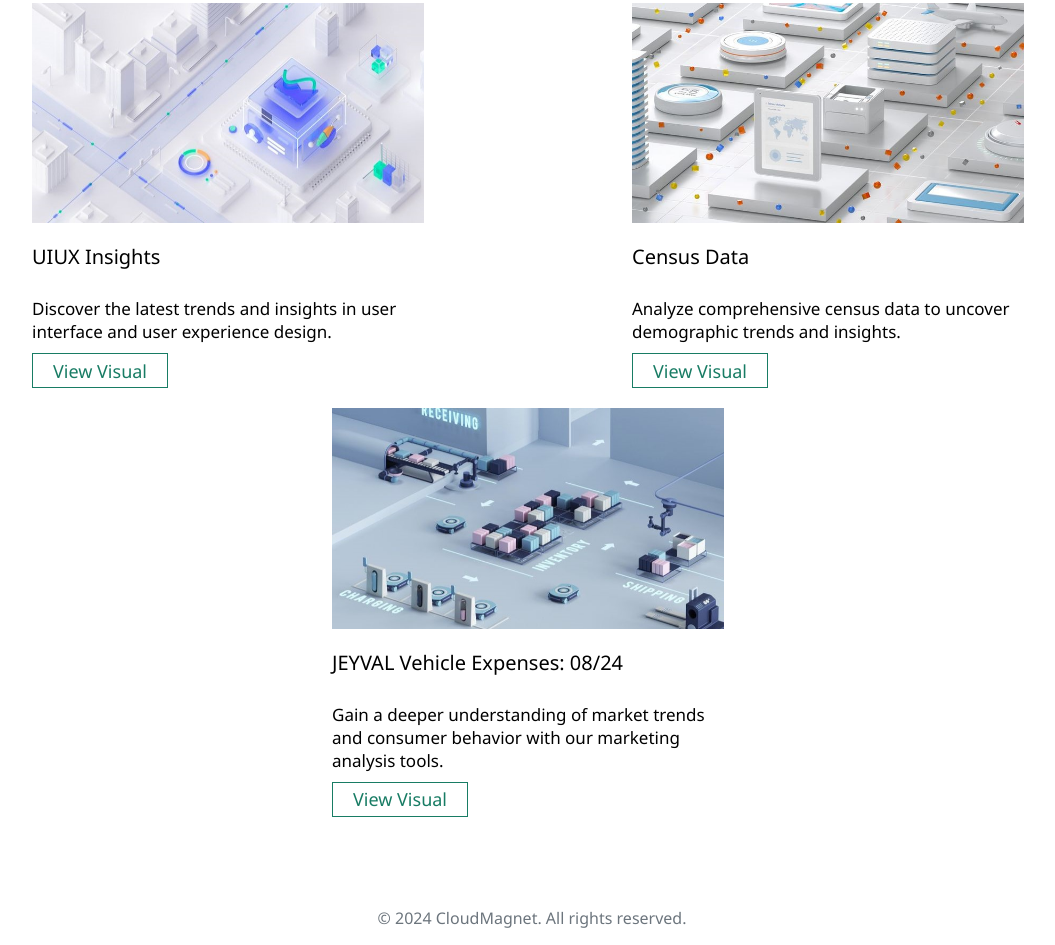
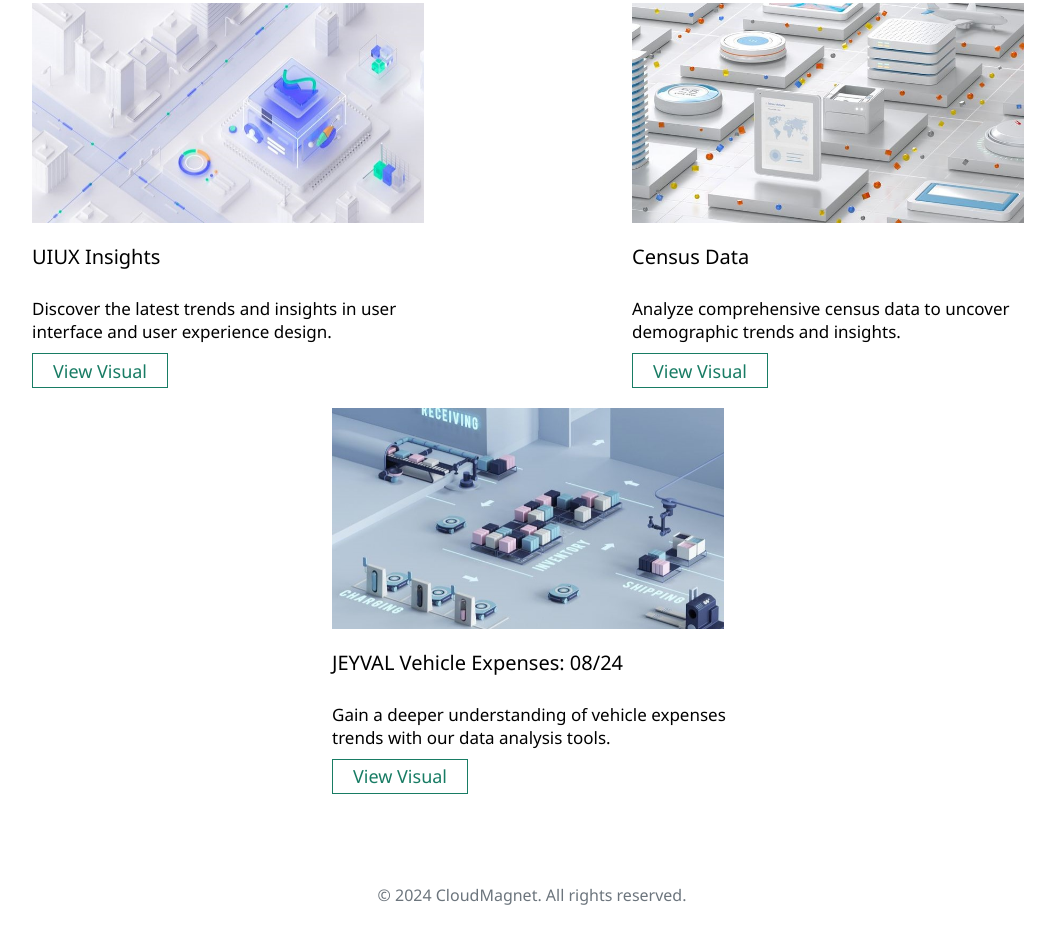
Before and after one commit to The-Chemist2049/Cloud-Magnet, a plain HTML site: page index.html in a window 1280 px wide. Shown: the part 478-1423 px from the top of the page, without its empty margins (108-1163 px from the left). After the commit the page ends 1400 px from the top, so only its background shows below. Drawn offline with Linux system fonts and the light colour scheme.

Commit message:
Update index.html

```diff
--- a/index.html
+++ b/index.html
@@ -263,7 +263,7 @@
         <div class="visual">
             <img src="images/market.jpeg" alt="Marketing Analysis">
             <h2>JEYVAL Vehicle Expenses: 08/24</h2>
-            <p>Gain a deeper understanding of market trends and consumer behavior with our marketing analysis tools.</p>
+            <p>Gain a deeper understanding of vehicle expenses trends  with our data analysis tools.</p>
             <button onclick="location.href='resources.html#visual3'">View Visual</button>
         </div>
     </div>
```
